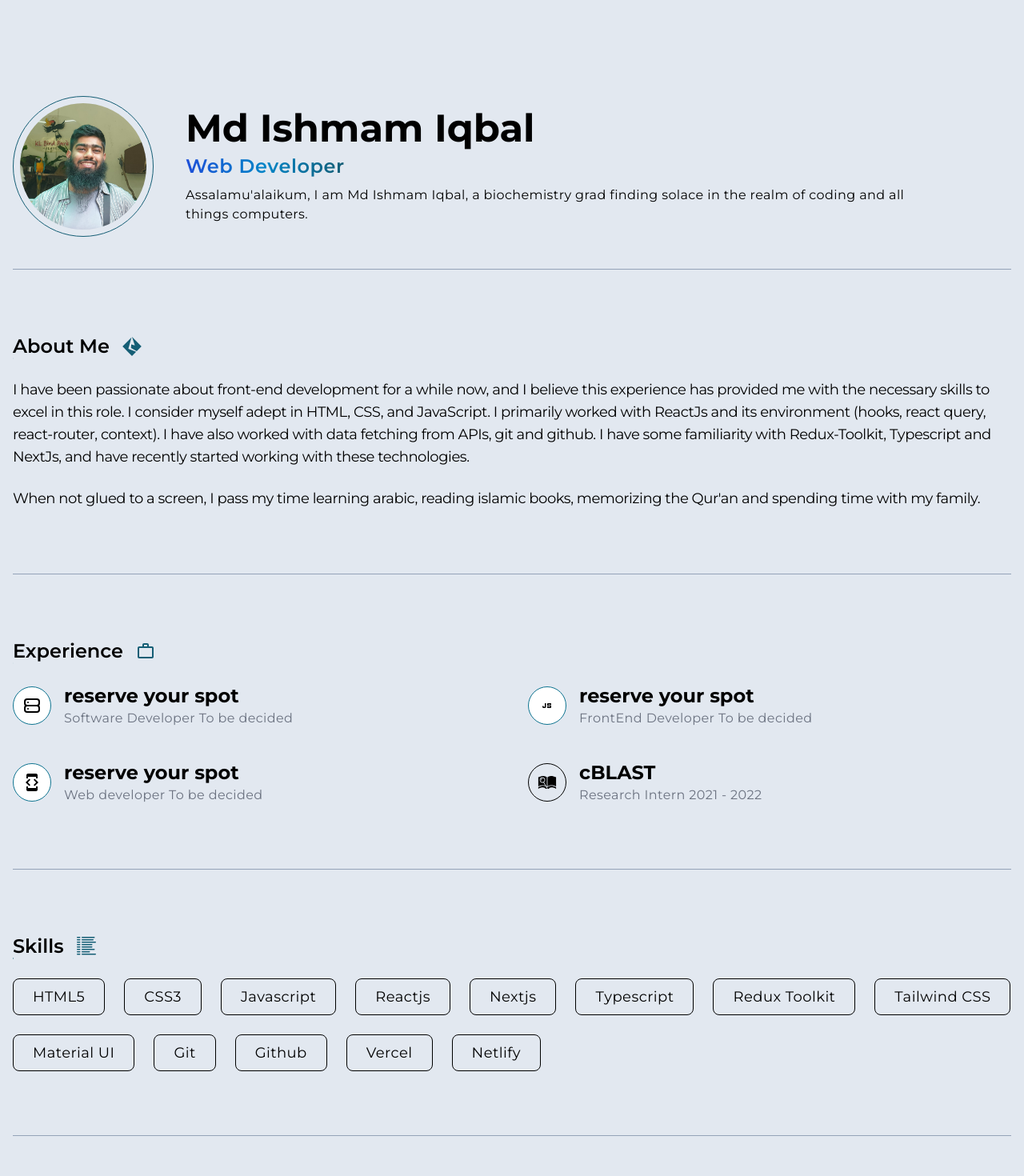
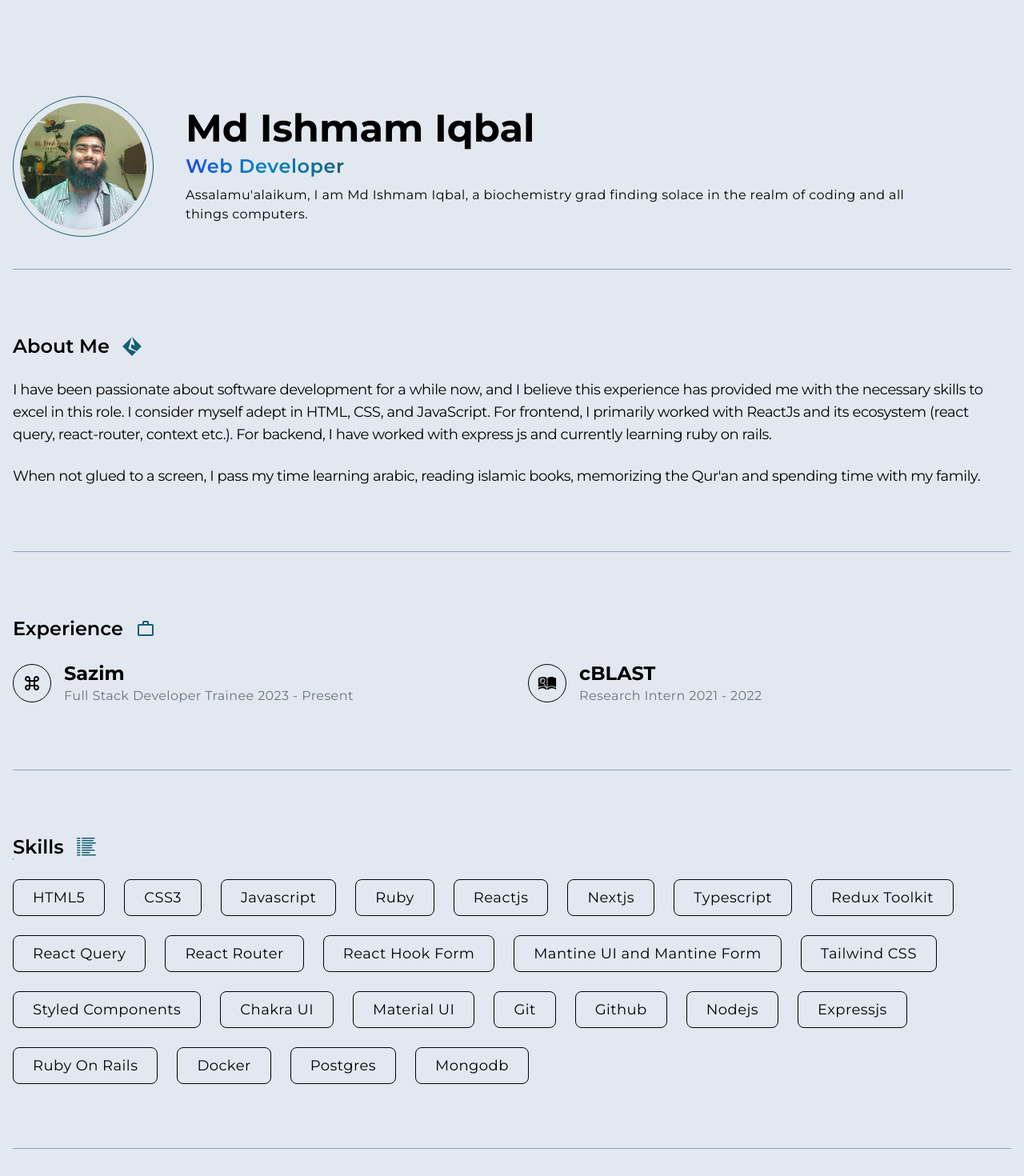
Before and after one commit to Md-Ishmam-Iqbal/my-portfolio-nextjs, a Next.js app: page / in a window 1280 px wide. Shown: the top 1470 px of the page at 80% size. Built offline with nearby package versions, Linux system fonts and the light colour scheme.

Commit message:
Update resume 14-10-23

```diff
--- a/app/layout.tsx
+++ b/app/layout.tsx
@@ -4,7 +4,7 @@ import { Montserrat } from "next/font/google";
 const montserrat = Montserrat({ subsets: ["latin"] });
 
 export const metadata = {
-  title: "Md Ishmam Iqbal | Web Developer",
+  title: "Md Ishmam Iqbal | Fullstack Developer",
   description: "Generated by create next app",
 };
 
--- a/components/AboutMe.tsx
+++ b/components/AboutMe.tsx
@@ -9,14 +9,7 @@ const AboutMe = () => {
       <Title text="About Me" icon={<SiInformatica />} />
       <div className="text-lg tracking-tight flex flex-col gap-6">
         <p>
-          I have been passionate about front-end development for a while now,
-          and I believe this experience has provided me with the necessary
-          skills to excel in this role. I consider myself adept in HTML, CSS,
-          and JavaScript. I primarily worked with ReactJs and its environment
-          (hooks, react query, react-router, context). I have also worked with
-          data fetching from APIs, git and github. I have some familiarity with
-          Redux-Toolkit, Typescript and NextJs, and have recently started
-          working with these technologies.
+I have been passionate about software development for a while now, and I believe this experience has  provided me with the necessary skills to excel in this role. I consider myself adept in HTML, CSS, and JavaScript. For frontend, I primarily worked with ReactJs and its ecosystem (react query, react-router, context etc.). For backend, I have worked with express js and currently learning ruby on rails.
         </p>
         <p>
           When not glued to a screen, I pass my time learning arabic, reading
--- a/components/Experience.tsx
+++ b/components/Experience.tsx
@@ -6,6 +6,7 @@ import {
 } from "react-icons/md";
 import { TbServer } from "react-icons/tb";
 import { GiArchiveResearch } from "react-icons/gi";
+import { MdKeyboardCommandKey } from "react-icons/md";
 
 import ReserveSpot from "./ReserveSpot";
 import ExperienceCard from "./ExperienceCard";
@@ -15,20 +16,10 @@ const Experience = () => {
     <div className="wrapper">
       <Title text="Experience" icon={<MdWorkOutline />} />
       <div className="grid grid-cols-1 md:grid-cols-2 gap-10">
-        <ReserveSpot
-          title="reserve your spot"
-          subtitle="Software Developer To be decided"
-          icon={<TbServer />}
-        />
-        <ReserveSpot
-          title="reserve your spot"
-          subtitle="FrontEnd Developer To be decided"
-          icon={<MdJavascript />}
-        />
-        <ReserveSpot
-          title="reserve your spot"
-          subtitle="Web developer To be decided"
-          icon={<MdOutlineDeveloperMode />}
+        <ExperienceCard
+          title="Sazim"
+          subtitle="Full Stack Developer Trainee 2023 - Present"
+          icon={<MdKeyboardCommandKey />}
         />
         <ExperienceCard
           title="cBLAST"
--- a/components/Skills.tsx
+++ b/components/Skills.tsx
@@ -17,18 +17,47 @@ const Skills = () => {
       link: "https://developer.mozilla.org/en-US/docs/Web/JavaScript",
     },
     {
+      name: "Ruby",
+      link: "https://www.ruby-lang.org/en/",
+    },
+    {
       name: "Reactjs",
       link: "https://react.dev/",
     },
     { name: "Nextjs", link: "https://nextjs.org/docs" },
     { name: "Typescript", link: "https://www.typescriptlang.org/docs/" },
     { name: "Redux Toolkit", link: "https://redux-toolkit.js.org/" },
+    { name: "React Query", link: "https://tanstack.com/query/v3/" },
+    { name: "React Router", link: "https://reactrouter.com/en/main" },
+    { name: "React Hook Form", link: "https://react-hook-form.com/" },
+    { name: "Mantine UI and Mantine Form", link: "https://mantine.dev/" },
     { name: "Tailwind CSS", link: "https://v2.tailwindcss.com/docs" },
+    { name: "Styled Components", link: "https://styled-components.com/" },
+    { name: "Chakra UI", link: "https://chakra-ui.com/" },
     { name: "Material UI", link: "https://mui.com/" },
-    { name: "Git", link: "https://git-scm.com/doc" },
-    { name: "Github", link: "https://github.com/Md-Ishmam-Iqbal" },
-    { name: "Vercel", link: "https://vercel.com/" },
-    { name: "Netlify", link: "https://www.netlify.com/" },
+    { name: "Git", link: "https://git-scm.com/" },
+    { name: "Github", link: "https://github.com/" },
+    { name: "Nodejs", link: "https://nodejs.org/en" },
+    {
+      name: "Expressjs",
+      link: "https://expressjs.com/",
+    },
+    {
+      name: "Ruby On Rails",
+      link: "https://rubyonrails.org/",
+    },
+    {
+      name: "Docker",
+      link: "https://www.docker.com/",
+    },
+    {
+      name: "Postgres",
+      link: "https://www.postgresql.org/",
+    },
+    {
+      name: "Mongodb",
+      link: "https://www.mongodb.com/",
+    }
   ];
 
   return (
```
